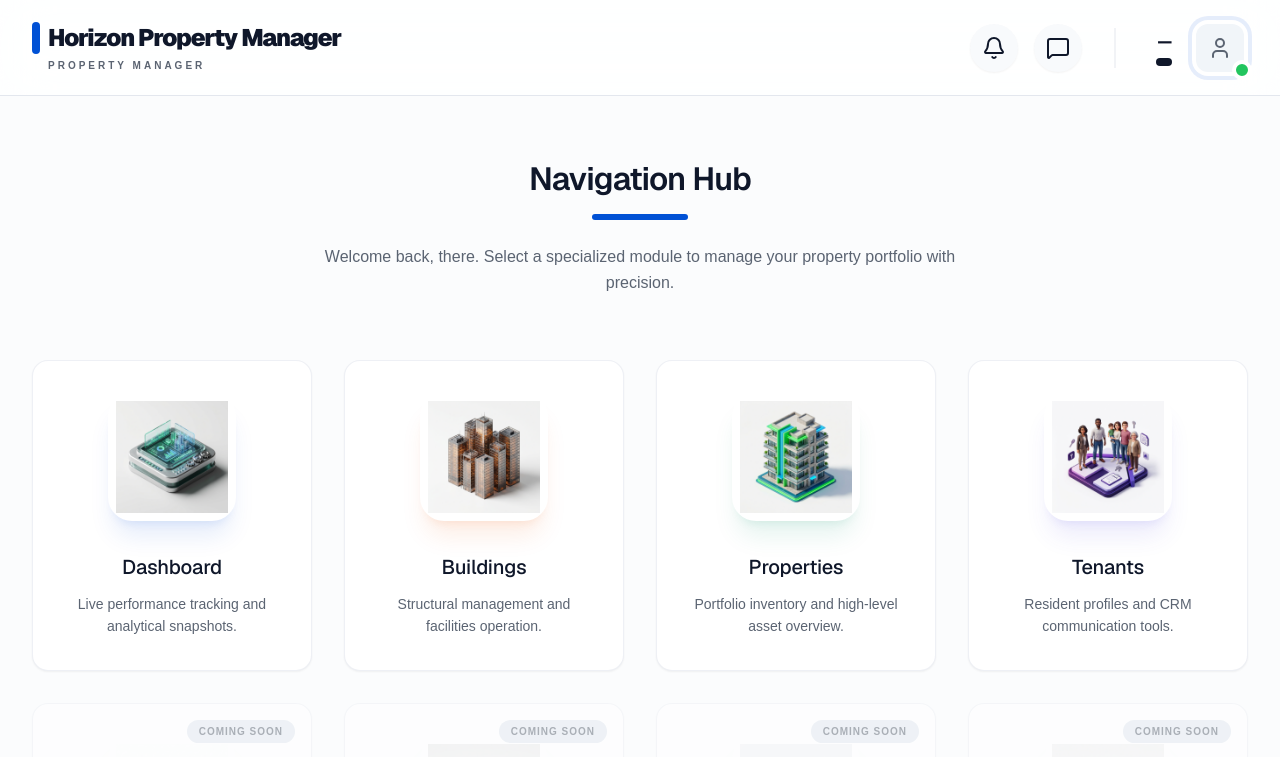
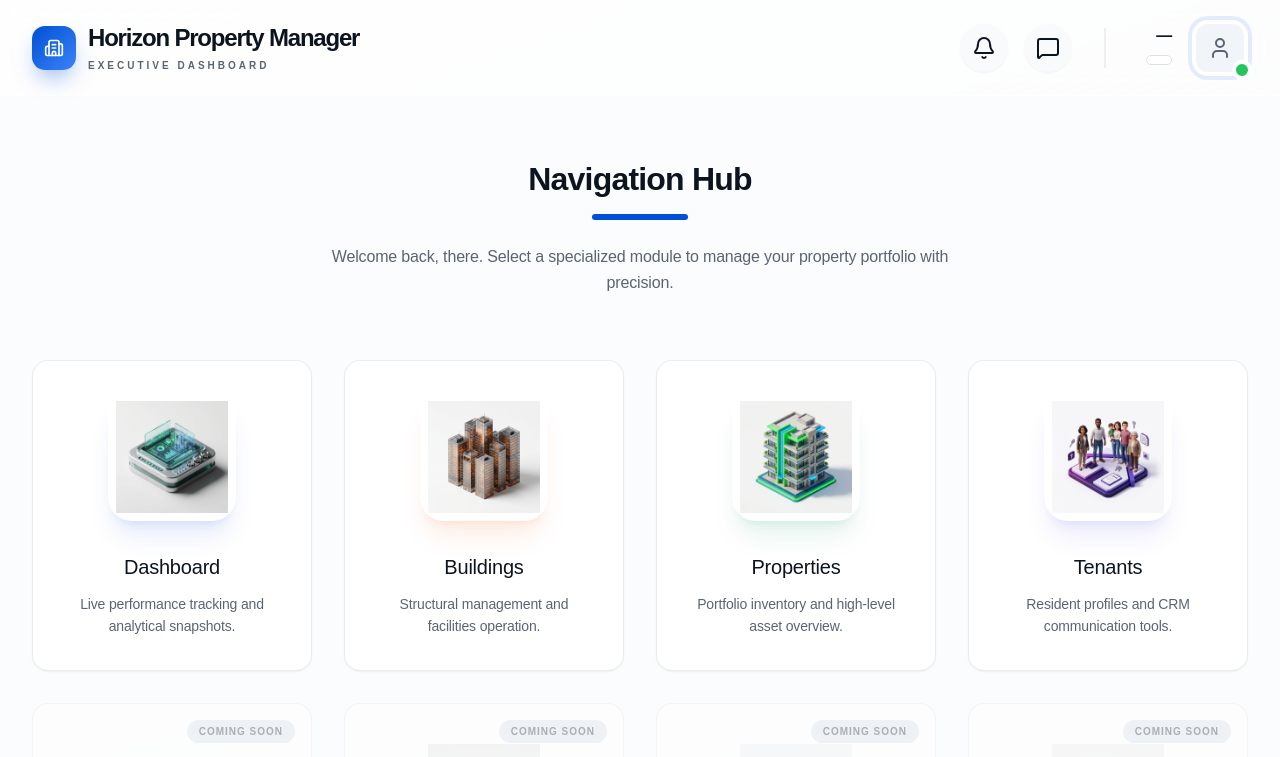
Before and after one commit to horizonitdep-dev/property-manager-frontend, a Next.js app: page /select in a window 1280 px wide. Shown: the top 757 px of the page. Built offline with nearby package versions, Linux system fonts and the light colour scheme; no server answers; a web font is replaced by a local one.

Commit message:
design updated

```diff
--- a/package.json
+++ b/package.json
@@ -26,7 +26,6 @@
     "class-variance-authority": "^0.7.1",
     "clsx": "^2.1.1",
     "framer-motion": "^12.42.2",
-    "geist": "^1.7.2",
     "lucide-react": "^1.23.0",
     "next": "14.2.35",
     "react": "^18",
--- a/src/app/globals.css
+++ b/src/app/globals.css
@@ -7,7 +7,7 @@
     @apply border-outline-variant;
   }
   body {
-    @apply bg-background text-on-surface font-sans;
+    @apply bg-background text-on-surface font-sans tracking-[-0.01em] antialiased;
   }
 }
 
@@ -31,18 +31,24 @@
   background: #ffffff;
   border: 2px solid transparent;
   box-shadow: 0 4px 6px -1px rgba(0, 0, 0, 0.05);
-  transition: all 0.3s ease;
+  transition: all 0.3s cubic-bezier(0.4, 0, 0.2, 1);
 }
 .nav-hub-card:hover {
   transform: translateY(-4px);
-  background: #f8fafc;
-  border-color: #3b82f6;
+  background: #f3f5f8;
 }
 .nav-hub-card.active {
-  background: linear-gradient(135deg, #1e293b 0%, #0f172a 100%);
+  background: #0051d5;
   color: #ffffff;
-  box-shadow: 0 20px 40px -10px rgba(15, 23, 42, 0.3);
+  box-shadow: 0 20px 40px -10px rgba(0, 81, 213, 0.35);
   border: none;
+}
+@media (prefers-reduced-motion: reduce) {
+  .nav-hub-card,
+  .nav-hub-card:hover {
+    transition: none;
+    transform: none;
+  }
 }
 
 .icon-vibrant {
--- a/src/app/layout.tsx
+++ b/src/app/layout.tsx
@@ -1,6 +1,4 @@
 import type { Metadata } from "next"
-import { GeistSans } from "geist/font/sans"
-import { GeistMono } from "geist/font/mono"
 
 import "./globals.css"
 import { Providers } from "./providers"
@@ -19,7 +17,7 @@ export default function RootLayout({
 }>) {
   return (
     <html lang="en">
-      <body className={`${GeistSans.variable} ${GeistMono.variable} ${interLocal.variable} font-sans antialiased`}>
+      <body className={`${interLocal.variable} font-sans antialiased`}>
         <Providers>
           {children}
           <Toaster position="top-right" richColors />
--- a/src/components/layout/app-shell.tsx
+++ b/src/components/layout/app-shell.tsx
@@ -5,6 +5,7 @@ import { usePathname } from "next/navigation"
 import { Header } from "@/components/layout/header"
 import { NavGrid } from "@/components/layout/nav-grid"
 import { PageHeaderSlot } from "@/components/layout/page-header-slot"
+import { RouteProgressBar } from "@/components/layout/route-progress-bar"
 import { PageFade } from "@/components/page-fade"
 
 export function AppShell({ children }: { children: React.ReactNode }) {
@@ -12,6 +13,7 @@ export function AppShell({ children }: { children: React.ReactNode }) {
 
   return (
     <div className="min-h-screen bg-background">
+      <RouteProgressBar />
       <Header />
       <PageHeaderSlot />
       <NavGrid />
--- a/src/components/layout/header.tsx
+++ b/src/components/layout/header.tsx
@@ -1,7 +1,8 @@
 "use client"
 
 import Link from "next/link"
-import { Bell, Home, MessageSquare, Search, User } from "lucide-react"
+import { motion, useReducedMotion } from "framer-motion"
+import { Bell, Building2, Home, MessageSquare, Search, User } from "lucide-react"
 
 import {
   DropdownMenu,
@@ -24,19 +25,37 @@ export function Header({
 } = {}) {
   const user = useAuthStore((state) => state.user)
   const logout = useLogout()
+  const shouldReduceMotion = useReducedMotion()
 
   return (
-    <header className="sticky top-0 z-50 h-24 border-b border-outline-variant bg-white/80 backdrop-blur-xl">
+    <motion.header
+      className="sticky top-0 z-50 h-24"
+      style={{
+        background: "linear-gradient(160deg, rgba(255,255,255,.72), rgba(255,255,255,.44))",
+        backdropFilter: "blur(20px) saturate(1.3)",
+        borderBottom: "1px solid rgba(255,255,255,.85)",
+      }}
+      initial={shouldReduceMotion ? false : { opacity: 0, y: 10 }}
+      animate={{ opacity: 1, y: 0 }}
+      transition={{ duration: 0.6, ease: [0.22, 1, 0.36, 1] }}
+    >
       <div className="mx-auto flex h-full w-full max-w-[1700px] items-center justify-between gap-8 px-container-padding">
         <div className="flex min-w-0 items-center gap-8 lg:gap-16">
-          <div className="flex flex-col">
-            <h1 className="flex items-center gap-2 font-display text-2xl font-black tracking-tighter text-primary">
-              <span className="h-8 w-2 rounded-full bg-secondary" />
-              Horizon Property Manager
-            </h1>
-            <p className="ml-4 mt-1 text-[10px] font-bold uppercase tracking-[0.3em] text-on-surface-variant">
-              Property Manager
-            </p>
+          <div className="flex items-center gap-3">
+            <div
+              className="flex h-11 w-11 shrink-0 items-center justify-center rounded-[13px] text-white shadow-[0_12px_24px_-8px_rgba(0,81,213,0.55)]"
+              style={{ background: "linear-gradient(135deg,#0051D5,#3B82F6)" }}
+            >
+              <Building2 className="h-5 w-5" />
+            </div>
+            <div className="flex flex-col">
+              <h1 className="font-display text-2xl font-black tracking-tighter text-on-surface">
+                Horizon Property Manager
+              </h1>
+              <p className="mt-1 text-[10px] font-bold uppercase tracking-[0.3em] text-on-surface-variant">
+                Executive Dashboard
+              </p>
+            </div>
           </div>
 
           {!hideSearch && (
@@ -84,7 +103,7 @@ export function Header({
             <DropdownMenuTrigger className="flex items-center gap-5 rounded-full pl-2 outline-none">
               <div className="text-right">
                 <p className="font-display text-base font-extrabold text-on-surface">{user?.name ?? "—"}</p>
-                <p className="mt-1 rounded-md bg-primary px-2 py-1 text-[10px] font-black uppercase tracking-widest text-white">
+                <p className="mt-1 inline-flex items-center rounded-full border border-outline-variant bg-white/55 px-3 py-1 text-[10px] font-semibold uppercase tracking-widest text-on-surface-variant backdrop-blur-sm">
                   {user?.role ?? ""}
                 </p>
               </div>
@@ -107,6 +126,6 @@ export function Header({
           </DropdownMenu>
         </div>
       </div>
-    </header>
+    </motion.header>
   )
 }
--- a/src/components/layout/nav-grid.tsx
+++ b/src/components/layout/nav-grid.tsx
@@ -2,15 +2,22 @@
 
 import Link from "next/link"
 import { usePathname } from "next/navigation"
+import { motion, useReducedMotion } from "framer-motion"
 
 import { cn } from "@/lib/utils"
 import { NAV_MODULES } from "@/lib/nav-modules"
 
 export function NavGrid() {
   const pathname = usePathname()
+  const shouldReduceMotion = useReducedMotion()
 
   return (
-    <div className="mx-auto w-full max-w-[1700px] px-container-padding pt-10">
+    <motion.div
+      className="mx-auto w-full max-w-[1700px] px-container-padding pt-10"
+      initial={shouldReduceMotion ? false : { opacity: 0, y: 10 }}
+      animate={{ opacity: 1, y: 0 }}
+      transition={{ duration: 0.6, delay: shouldReduceMotion ? 0 : 0.08, ease: [0.22, 1, 0.36, 1] }}
+    >
       <div className="grid grid-cols-2 gap-5 md:grid-cols-5 lg:grid-cols-10">
         {NAV_MODULES.map((module) => {
           const Icon = module.icon
@@ -28,7 +35,9 @@ export function NavGrid() {
                   Soon
                 </span>
                 <Icon className={cn("h-9 w-9", iconClassName)} />
-                <span className="font-label-sm">{module.label}</span>
+                <span className="font-label-sm" style={{ fontWeight: 500 }}>
+                  {module.label}
+                </span>
               </div>
             )
           }
@@ -48,6 +57,6 @@ export function NavGrid() {
           )
         })}
       </div>
-    </div>
+    </motion.div>
   )
 }
--- /dev/null
+++ b/src/components/layout/route-progress-bar.tsx
@@ -0,0 +1,21 @@
+"use client"
+
+import { usePathname } from "next/navigation"
+import { motion, useReducedMotion } from "framer-motion"
+
+/** 3px brand bar that scales in from the left on every route change — the v2 "top progress line." */
+export function RouteProgressBar() {
+  const pathname = usePathname()
+  const shouldReduceMotion = useReducedMotion()
+
+  return (
+    <motion.div
+      key={pathname}
+      aria-hidden="true"
+      className="pointer-events-none fixed inset-x-0 top-0 z-[100] h-[3px] origin-left bg-secondary"
+      initial={shouldReduceMotion ? false : { scaleX: 0 }}
+      animate={{ scaleX: 1 }}
+      transition={shouldReduceMotion ? { duration: 0 } : { duration: 0.5, ease: [0.4, 0, 0.2, 1] }}
+    />
+  )
+}
--- a/src/components/login/frosted-panel.tsx
+++ b/src/components/login/frosted-panel.tsx
@@ -189,7 +189,7 @@ export function FrostedPanel() {
             animate={{ opacity: 1, y: 0 }}
             transition={{ duration: 0.6, delay: shouldReduceMotion ? 0 : 0.24, ease: EASE }}
           >
-            Executive Portal
+            Executive Dashboard
           </motion.span>
         </div>
 
--- a/tailwind.config.ts
+++ b/tailwind.config.ts
@@ -17,8 +17,9 @@ const config = {
     extend: {
       colors: {
         // shadcn/ui semantic aliases mapped onto the Horizon palette
-        border: "#E3E7EE",
-        input: "#E3E7EE",
+        // Values kept in sync with design/HorizonPM_Design_System_v2.md (section 2)
+        border: "#DDE1E8",
+        input: "#DDE1E8",
         ring: "#0051D5",
         background: "#FBFCFD",
         foreground: "#0F172A",
@@ -29,7 +30,9 @@ const config = {
         secondary: {
           DEFAULT: "#0051D5",
           foreground: "#FFFFFF",
+          press: "#0044B4",
         },
+        hover: "#F3F5F8",
         destructive: {
           DEFAULT: "#E11D48",
           foreground: "#FFFFFF",
@@ -59,14 +62,17 @@ const config = {
         "surface-container": "#F8FAFC",
         "surface-container-high": "#F1F5F9",
         "surface-container-highest": "#E2E8F0",
-        "on-surface": "#0F172A",
+        "on-surface": "#0C1420",
         "on-surface-variant": "#5B6472",
-        "on-background": "#0F172A",
+        "on-background": "#0C1420",
         outline: "#8A93A3",
-        "outline-variant": "#E3E7EE",
-        success: "#10B981",
+        "outline-variant": "#DDE1E8",
+        success: {
+          DEFAULT: "#16A34A",
+          ink: "#3B6B4A",
+        },
         warning: "#F59E0B",
-        error: "#E11D48",
+        error: "#FF3B30",
         "on-error": "#FFFFFF",
       },
       borderRadius: {
@@ -86,10 +92,10 @@ const config = {
         "stack-lg": "24px",
       },
       fontFamily: {
-        display: ["var(--font-geist-sans)", "system-ui", "sans-serif"],
-        heading: ["var(--font-geist-sans)", "system-ui", "sans-serif"],
+        display: ["var(--font-inter)", "system-ui", "sans-serif"],
+        heading: ["var(--font-inter)", "system-ui", "sans-serif"],
         sans: ["var(--font-inter)", "system-ui", "sans-serif"],
-        mono: ["var(--font-geist-mono)", "monospace"],
+        mono: ["ui-monospace", "SFMono-Regular", "monospace"],
       },
       fontSize: {
         display: ["32px", { lineHeight: "1.2", letterSpacing: "-0.02em", fontWeight: "600" }],
```
